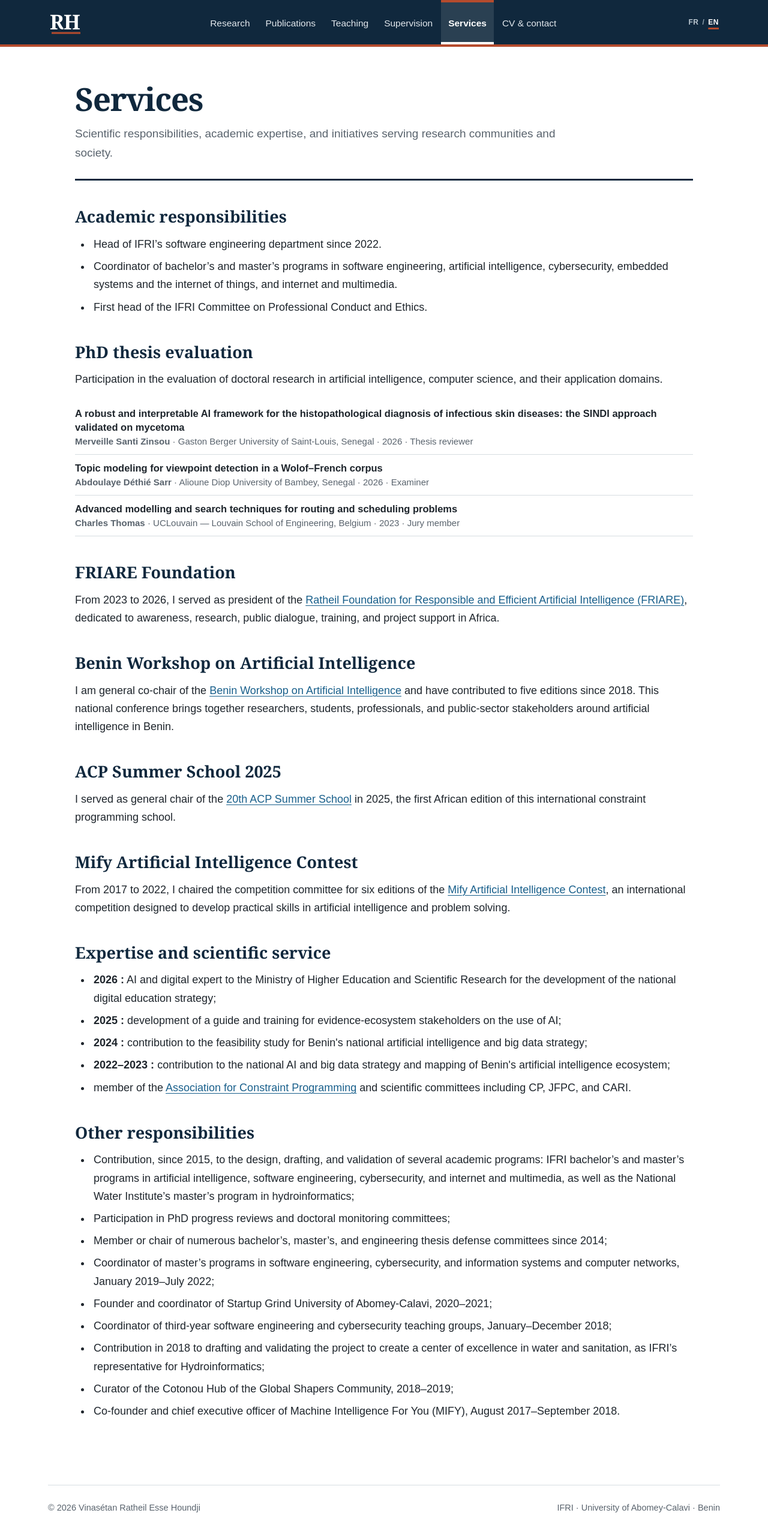
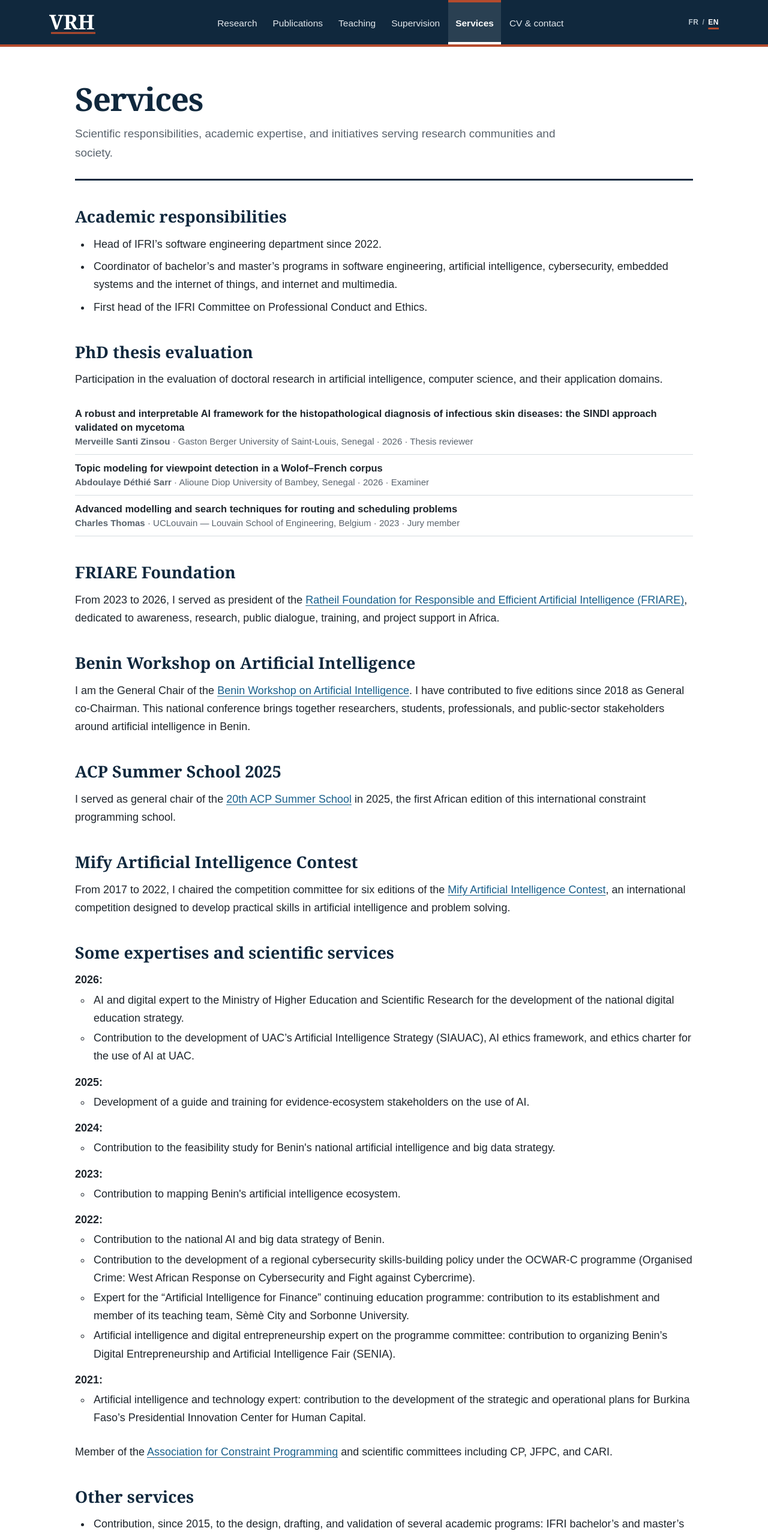
Before and after one commit to ratheilh/ratheilh.github.io, a Next.js app: page /en/services in a window 1280 px wide. Shown: the top 2562 px of the page at 60% size. Built offline with nearby package versions, Linux system fonts and the light colour scheme.

Commit message:
version 3.1

```diff
--- a/app/globals.css
+++ b/app/globals.css
@@ -9,9 +9,8 @@ a:hover { color:var(--accent); }
 .header-inner { width:min(1120px,calc(100% - 48px)); min-height:74px; margin:0 auto; display:flex; align-items:stretch; justify-content:space-between; gap:32px; }
 .brand { color:white; display:flex; align-items:center; align-self:center; text-decoration:none; }
 .brand:hover { color:white; }
-.brand-monogram { width:60px; height:44px; flex:none; overflow:visible; }
+.brand-monogram { width:84px; height:44px; flex:none; overflow:visible; }
 .brand-initial { fill:white; font-family:Georgia,"Times New Roman",serif; font-size:34px; font-weight:700; }
-.brand-initial-h { stroke:var(--navy-deep); stroke-width:2.4px; paint-order:stroke fill; }
 .brand-signature { fill:none; stroke:var(--accent); stroke-width:3px; transform-origin:center; transition:transform .2s ease; }
 .brand:hover .brand-signature { transform:scaleX(.78); }
 .desktop-nav { display:flex; align-items:stretch; gap:2px; }
@@ -59,6 +58,11 @@ a:hover { color:var(--accent); }
 .section-heading>a { font-size:14.5px; white-space:nowrap; }
 .compact-list { margin-top:4px!important; }
 .compact-list li { margin:4px 0; }
+.expertise-list { list-style:none; padding-left:0!important; }
+.expertise-list>li { margin:13px 0; padding-left:0; }
+.expertise-items { margin:3px 0 0!important; }
+.expertise-items li { margin:3px 0; }
+.expertise-membership { margin-top:18px!important; }
 .education-list { list-style:none; padding:0!important; margin-top:2px!important; }
 .education-list li { display:grid; grid-template-columns:125px 1fr; gap:20px; margin:0; padding:16px 0; border-top:1px solid var(--line); }
 .education-list time { color:var(--accent); font-size:15px; font-weight:700; line-height:1.4; padding-top:3px; }
@@ -95,5 +99,5 @@ a:hover { color:var(--accent); }
 
 @media (max-width:1100px) { .header-inner{gap:18px}.desktop-nav a{padding-inline:7px;font-size:14px}.language-switcher{margin-left:2px}.home-grid{grid-template-columns:245px minmax(0,1fr);gap:48px}.profile-photo{width:245px;height:286px} }
 @media (max-width:900px) { body{font-size:17.5px}.header-inner{min-height:66px}.desktop-nav{display:none}.header-actions{gap:16px}.mobile-menu{display:block;position:relative}.mobile-menu summary{cursor:pointer;list-style:none;color:white;font-size:15px;padding:20px 0}.mobile-menu summary::-webkit-details-marker{display:none}.mobile-menu summary span{margin-left:5px}.mobile-menu nav{position:absolute;right:0;top:59px;z-index:5;width:240px;padding:8px 0;background:var(--navy-deep);border-top:1px solid #4e6170;box-shadow:0 10px 24px rgba(0,0,0,.22)}.mobile-menu nav a{display:block;color:white;text-decoration:none;padding:11px 18px;font-size:16px;border-left:4px solid transparent}.mobile-menu nav a[aria-current="page"]{background:rgba(255,255,255,.11);border-left-color:var(--accent);font-weight:700}.home-grid{grid-template-columns:210px minmax(0,1fr);gap:38px}.profile-photo{width:210px;height:245px;box-shadow:8px 8px 0 var(--soft)}.profile-column{position:static}.content{padding-top:42px} }
-@media (max-width:650px) { .header-inner,.content,.site-footer,.content-home{width:min(100% - 34px,1120px)}.brand-monogram{width:55px;height:40px}.content{padding:34px 0 60px}.home-grid{display:block}.profile-column{display:grid;grid-template-columns:135px 1fr;gap:25px;margin-bottom:35px}.profile-photo{width:135px;height:158px;box-shadow:6px 6px 0 var(--soft)}.profile-details{margin-top:0;font-size:14.5px}.profile-details p{margin-bottom:12px}.profile-links{gap:3px 11px}.identity{padding-bottom:27px}.eyebrow{font-size:12.5px}.position{font-size:16.5px}.content h1{font-size:38px}.content h2,.biography h2,.home-section h2{font-size:24px}.content h2{margin-top:38px}.section-heading{align-items:flex-end}.education-list li{grid-template-columns:92px 1fr;gap:12px}.news-list li{grid-template-columns:84px 1fr;gap:12px}.contact-list span{display:block;width:auto;margin-bottom:2px}.site-footer{display:block}.site-footer div+div{margin-top:4px} }
+@media (max-width:650px) { .header-inner,.content,.site-footer,.content-home{width:min(100% - 34px,1120px)}.brand-monogram{width:76px;height:40px}.content{padding:34px 0 60px}.home-grid{display:block}.profile-column{display:grid;grid-template-columns:135px 1fr;gap:25px;margin-bottom:35px}.profile-photo{width:135px;height:158px;box-shadow:6px 6px 0 var(--soft)}.profile-details{margin-top:0;font-size:14.5px}.profile-details p{margin-bottom:12px}.profile-links{gap:3px 11px}.identity{padding-bottom:27px}.eyebrow{font-size:12.5px}.position{font-size:16.5px}.content h1{font-size:38px}.content h2,.biography h2,.home-section h2{font-size:24px}.content h2{margin-top:38px}.section-heading{align-items:flex-end}.education-list li{grid-template-columns:92px 1fr;gap:12px}.news-list li{grid-template-columns:84px 1fr;gap:12px}.contact-list span{display:block;width:auto;margin-bottom:2px}.site-footer{display:block}.site-footer div+div{margin-top:4px} }
 @media (max-width:410px) { .profile-column{grid-template-columns:115px 1fr;gap:20px}.profile-photo{width:115px;height:135px}.profile-details{font-size:13.5px}.content h1{font-size:34px} }
--- a/app/navigation-links.tsx
+++ b/app/navigation-links.tsx
@@ -50,11 +50,10 @@ export function SiteNavigation() {
 
   return (
     <>
-      <Link className="brand" href={isEnglish ? "/" : "/fr"} onClick={handleNavigationClick} scroll aria-label={isEnglish ? "Ratheil Houndji — Home" : "Ratheil Houndji — Accueil"}>
-        <svg className="brand-monogram" viewBox="0 0 60 44" aria-hidden="true">
-          <text className="brand-initial brand-initial-r" x="3" y="34">R</text>
-          <text className="brand-initial brand-initial-h" x="26" y="34">H</text>
-          <path className="brand-signature" d="M6 40H54" />
+      <Link className="brand" href={isEnglish ? "/" : "/fr"} onClick={handleNavigationClick} scroll aria-label={isEnglish ? "Vinasétan Ratheil Houndji — Home" : "Vinasétan Ratheil Houndji — Accueil"}>
+        <svg className="brand-monogram" viewBox="0 0 84 44" aria-hidden="true">
+          <text className="brand-initial" x="2" y="34">VRH</text>
+          <path className="brand-signature" d="M5 40H79" />
         </svg>
       </Link>
       <nav className="desktop-nav" aria-label={isEnglish ? "Main navigation" : "Navigation principale"}>
--- a/app/page.tsx
+++ b/app/page.tsx
@@ -88,7 +88,7 @@ const homeContent = {
     fr: [
       "Maître de conférences des universités du CAMES",
       "Chef du département de génie logiciel et Coordonnateur des formations de licence et de master / IFRI-UAC",
-      "General co-chair du Benin Workshop on Artificial Intelligence (BWAI) et président de l'association FRIARE (2023–2026)",
+      "Président de l'association FRIARE pour une intelligence artificielle responsable et efficiente (2023–2026) et General chairman du Benin Workshop on Artificial Intelligence (BWAI)",
     ],
     en: [
       "Associate professor (CAMES)",
@@ -101,12 +101,12 @@ const homeContent = {
     fr: [
       "Enseignant-chercheur en intelligence artificielle à l’Institut de Formation et de Recherche en Informatique de l’Université d’Abomey-Calavi, je travaille depuis plus de dix ans sur la recherche fondamentale et appliquée en intelligence artificielle, l’optimisation et le développement de systèmes intelligents.",
       "Mes recherches portent sur l’apprentissage automatique, la programmation par contraintes et l’optimisation combinatoire. Elles trouvent notamment des applications en santé, en agriculture et en éducation.",
-      "Au-delà de la recherche, j’accorde une place importante à la formation, à l’encadrement des jeunes chercheurs et à la construction de collaborations scientifiques durables. Je contribue également à plusieurs initiatives destinées à faire progresser l’intelligence artificielle en Afrique, notamment à travers le Benin Workshop on Artificial Intelligence et l’Association FRIARE.",
+      "Au-delà de la recherche, j’accorde une place importante à la formation, à l’encadrement des jeunes chercheurs et à la construction de collaborations scientifiques durables. Je contribue également à plusieurs initiatives destinées à faire progresser l’intelligence artificielle en Afrique, notamment à travers le Benin Workshop on Artificial Intelligence et l’association FRIARE pour une intelligence artificielle responsable et efficiente.",
     ],
     en: [
       "I am an artificial intelligence researcher and lecturer at the Institute of Training and Research in Computer Science of the University of Abomey-Calavi. For more than ten years, I have worked on fundamental and applied research in artificial intelligence, optimization, and intelligent systems.",
       "My research focuses on machine learning, constraint programming, and combinatorial optimization, with applications in health, agriculture, and education.",
-      "Beyond research, I am committed to teaching, mentoring young researchers, and building lasting scientific collaborations. I also contribute to initiatives advancing artificial intelligence in Africa, including the Benin Workshop on Artificial Intelligence and FRIARE.",
+      "Beyond research, I am committed to teaching, mentoring young researchers, and building lasting scientific collaborations. I also contribute to initiatives advancing artificial intelligence in Africa, including the Benin Workshop on Artificial Intelligence and the FRIARE association for a responsible and efficient AI.",
     ],
   } satisfies Localized<string[]>,
   educationTitle: { fr: "Éducation", en: "Education" },
--- a/app/services-content.tsx
+++ b/app/services-content.tsx
@@ -19,8 +19,8 @@ const copy = {
   bwaiTitle: { fr: "Benin Workshop on Artificial Intelligence", en: "Benin Workshop on Artificial Intelligence" },
   summerTitle: { fr: "ACP Summer School 2025", en: "ACP Summer School 2025" },
   mifyTitle: { fr: "Mify Artificial Intelligence Contest", en: "Mify Artificial Intelligence Contest" },
-  expertiseTitle: { fr: "Expertise et service scientifique", en: "Expertise and scientific service" },
-  previousTitle: { fr: "Autres responsabilités", en: "Other responsibilities" },
+  expertiseTitle: { fr: "Quelques expertises et services scientifiques", en: "Some expertises and scientific services" },
+  previousTitle: { fr: "Autres services", en: "Other services" },
 } satisfies Record<string, Localized>;
 
 const evaluatedTheses: EvaluatedThesis[] = [
@@ -29,11 +29,47 @@ const evaluatedTheses: EvaluatedThesis[] = [
   { year: "2023", candidate: "Charles Thomas", title: { fr: "Advanced modelling and search techniques for routing and scheduling problems", en: "Advanced modelling and search techniques for routing and scheduling problems" }, institution: { fr: "UCLouvain — Louvain School of Engineering, Belgique", en: "UCLouvain — Louvain School of Engineering, Belgium" }, role: { fr: "Membre du jury", en: "Jury member" } },
 ];
 
-const expertise: { year?: string; text: Localized }[] = [
-  { year: "2026", text: { fr: "expert IA et numérique auprès du ministère de l’Enseignement supérieur et de la Recherche scientifique pour l’élaboration de la stratégie nationale de l’éducation basée sur le numérique ;", en: "AI and digital expert to the Ministry of Higher Education and Scientific Research for the development of the national digital education strategy;" } },
-  { year: "2025", text: { fr: "élaboration d’un guide et formation des acteurs de l’écosystème des données probantes à l’utilisation de l’IA ;", en: "development of a guide and training for evidence-ecosystem stakeholders on the use of AI;" } },
-  { year: "2024", text: { fr: "contribution à l’étude de faisabilité de la stratégie nationale de l’intelligence artificielle et des mégadonnées du Bénin ;", en: "contribution to the feasibility study for Benin's national artificial intelligence and big data strategy;" } },
-  { year: "2022–2023", text: { fr: "contribution à la SNIAM et à la cartographie de l’écosystème béninois de l’intelligence artificielle ;", en: "contribution to the national AI and big data strategy and mapping of Benin's artificial intelligence ecosystem;" } },
+const expertise: { year: string; items: Localized[] }[] = [
+  {
+    year: "2026",
+    items: [
+      { fr: "Expert IA et numérique auprès du ministère de l’Enseignement supérieur et de la Recherche scientifique pour l’élaboration de la stratégie nationale de l’éducation basée sur le numérique.", en: "AI and digital expert to the Ministry of Higher Education and Scientific Research for the development of the national digital education strategy." },
+      { fr: "Contribution à l’élaboration de la Stratégie de l’intelligence artificielle de l’UAC (SIAUAC), du cadre éthique de l’IA ainsi que de la charte éthique relative à l’utilisation de l’IA à l’UAC.", en: "Contribution to the development of UAC’s Artificial Intelligence Strategy (SIAUAC), AI ethics framework, and ethics charter for the use of AI at UAC." },
+    ],
+  },
+  {
+    year: "2025",
+    items: [
+      { fr: "Élaboration d’un guide et formation des acteurs de l’écosystème des données probantes à l’utilisation de l’IA.", en: "Development of a guide and training for evidence-ecosystem stakeholders on the use of AI." },
+    ],
+  },
+  {
+    year: "2024",
+    items: [
+      { fr: "Contribution à l’étude de faisabilité de la stratégie nationale de l’intelligence artificielle et des mégadonnées du Bénin.", en: "Contribution to the feasibility study for Benin's national artificial intelligence and big data strategy." },
+    ],
+  },
+  {
+    year: "2023",
+    items: [
+      { fr: "Contribution à la cartographie de l’écosystème béninois de l’intelligence artificielle.", en: "Contribution to mapping Benin's artificial intelligence ecosystem." },
+    ],
+  },
+  {
+    year: "2022",
+    items: [
+      { fr: "Contribution à la Stratégie Nationale de l'Intelligence Artificielle et de Méga-données (SNIAM) du Bénin.", en: "Contribution to the national AI and big data strategy of Benin." },
+      { fr: "Contribution à l’élaboration d’une politique régionale de renforcement des compétences en cybersécurité dans le cadre du programme OCWAR-C (Organised Crime: West African Response on Cybersecurity and Fight against Cybercrime).", en: "Contribution to the development of a regional cybersecurity skills-building policy under the OCWAR-C programme (Organised Crime: West African Response on Cybersecurity and Fight against Cybercrime)." },
+      { fr: "Expert pour la formation continue « Intelligence artificielle pour la finance » : contribution à sa mise en place et membre de l’équipe pédagogique, Sèmè City et Sorbonne University.", en: "Expert for the “Artificial Intelligence for Finance” continuing education programme: contribution to its establishment and member of its teaching team, Sèmè City and Sorbonne University." },
+      { fr: "Expert en intelligence artificielle et entrepreneuriat numérique au sein du comité de programme : contribution à l’organisation du Salon de l’entrepreneuriat numérique et de l’intelligence artificielle (SENIA) du Bénin.", en: "Artificial intelligence and digital entrepreneurship expert on the programme committee: contribution to organizing Benin’s Digital Entrepreneurship and Artificial Intelligence Fair (SENIA)." },
+    ],
+  },
+  {
+    year: "2021",
+    items: [
+      { fr: "Expert en intelligence artificielle et technologie : contribution à l’élaboration des plans stratégique et opérationnel du Centre d’innovation présidentiel pour le capital humain du Burkina Faso.", en: "Artificial intelligence and technology expert: contribution to the development of the strategic and operational plans for Burkina Faso’s Presidential Innovation Center for Human Capital." },
+    ],
+  },
 ];
 
 const otherResponsibilities: Localized<string[]> = {
@@ -97,7 +133,7 @@ export function ServicesContent({ language }: { language: Language }) {
     <p>{isEnglish ? "From 2023 to 2026, I served as president of the " : "J’ai présidé de 2023 à 2026 la "}<ExternalLink href="https://friare.org">{isEnglish ? "Ratheil Foundation for Responsible and Efficient Artificial Intelligence (FRIARE)" : "Fondation Ratheil pour une Intelligence Artificielle Responsable et Efficiente (FRIARE)"}</ExternalLink>{isEnglish ? ", dedicated to awareness, research, public dialogue, training, and project support in Africa." : ", consacrée à la sensibilisation, à la recherche, au dialogue public, à la formation et à l’accompagnement de projets en Afrique."}</p>
 
     <h2>{localize(copy.bwaiTitle, language)}</h2>
-    <p>{isEnglish ? "I am general co-chair of the " : "Je suis general co-chair du "}<ExternalLink href="https://bwai-ifri-uac.bj">Benin Workshop on Artificial Intelligence</ExternalLink>{isEnglish ? " and have contributed to five editions since 2018. This national conference brings together researchers, students, professionals, and public-sector stakeholders around artificial intelligence in Benin." : " et ai contribué à cinq éditions depuis 2018. Cette conférence nationale réunit chercheurs, étudiants, professionnels et acteurs publics autour de l’intelligence artificielle au Bénin."}</p>
+    <p>{isEnglish ? "I am the General Chair of the " : "Je suis le General Chair du "}<ExternalLink href="https://bwai-ifri-uac.bj">Benin Workshop on Artificial Intelligence</ExternalLink>{isEnglish ? ". I have contributed to five editions since 2018 as General co-Chairman. This national conference brings together researchers, students, professionals, and public-sector stakeholders around artificial intelligence in Benin." : ". J'ai contribué à cinq éditions depuis 2018 en tant que General co-Chair. Cette conférence nationale réunit chercheurs, étudiants, professionnels et acteurs publics autour de l’intelligence artificielle au Bénin."}</p>
 
     <h2>{localize(copy.summerTitle, language)}</h2>
     <p>{isEnglish ? "I served as general chair of the " : "J’ai été general chair de la "}<ExternalLink href="https://school.a4cp.org/summer2025/index.html">{isEnglish ? "20th ACP Summer School" : "20e édition de l’ACP Summer School"}</ExternalLink>{isEnglish ? " in 2025, the first African edition of this international constraint programming school." : ", organisée en 2025. Il s’agissait de la première édition en Afrique de cette école internationale de programmation par contraintes."}</p>
@@ -106,7 +142,17 @@ export function ServicesContent({ language }: { language: Language }) {
     <p>{isEnglish ? "From 2017 to 2022, I chaired the competition committee for six editions of the " : "J’ai assuré de 2017 à 2022 la présidence du comité de compétition de six éditions du "}<ExternalLink href="https://maic.mify-ai.com/">Mify Artificial Intelligence Contest</ExternalLink>{isEnglish ? ", an international competition designed to develop practical skills in artificial intelligence and problem solving." : ", concours international destiné à développer les compétences pratiques en intelligence artificielle et en résolution de problèmes."}</p>
 
     <h2>{localize(copy.expertiseTitle, language)}</h2>
-    <ul>{expertise.map((item) => <li key={item.year}><strong>{item.year} :</strong> {localize(item.text, language)}</li>)}<li>{isEnglish ? "member of the " : "membre de l’"}<ExternalLink href="https://www.a4cp.org/">Association for Constraint Programming</ExternalLink>{isEnglish ? " and scientific committees including CP, JFPC, and CARI." : " et de comités scientifiques, notamment CP, JFPC et CARI."}</li></ul>
+    <ul className="expertise-list">
+      {expertise.map((group) => (
+        <li key={group.year}>
+          <strong>{group.year}{isEnglish ? ":" : " :"}</strong>
+          <ul className="expertise-items">
+            {group.items.map((item) => <li key={item.fr}>{localize(item, language)}</li>)}
+          </ul>
+        </li>
+      ))}
+    </ul>
+    <p className="expertise-membership">{isEnglish ? "Member of the " : "Membre de l’"}<ExternalLink href="https://www.a4cp.org/">Association for Constraint Programming</ExternalLink>{isEnglish ? " and scientific committees including CP, JFPC, and CARI." : " et de comités scientifiques, notamment CP, JFPC et CARI."}</p>
 
     <h2>{localize(copy.previousTitle, language)}</h2><ul>{localize(otherResponsibilities, language).map((item) => <li key={item}>{item}</li>)}</ul>
   </AcademicPage>;
```
